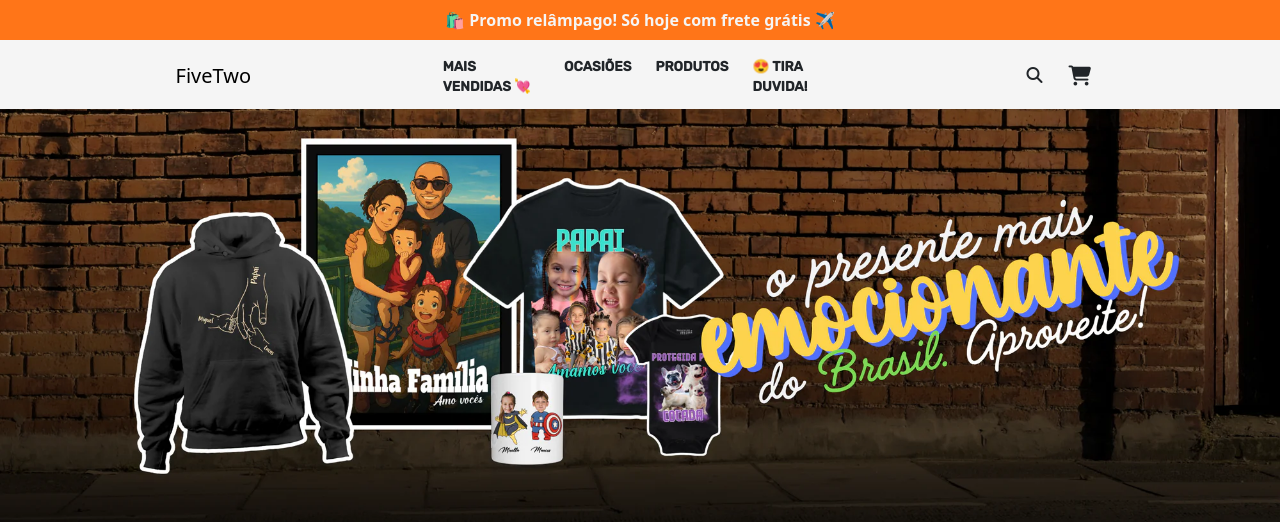
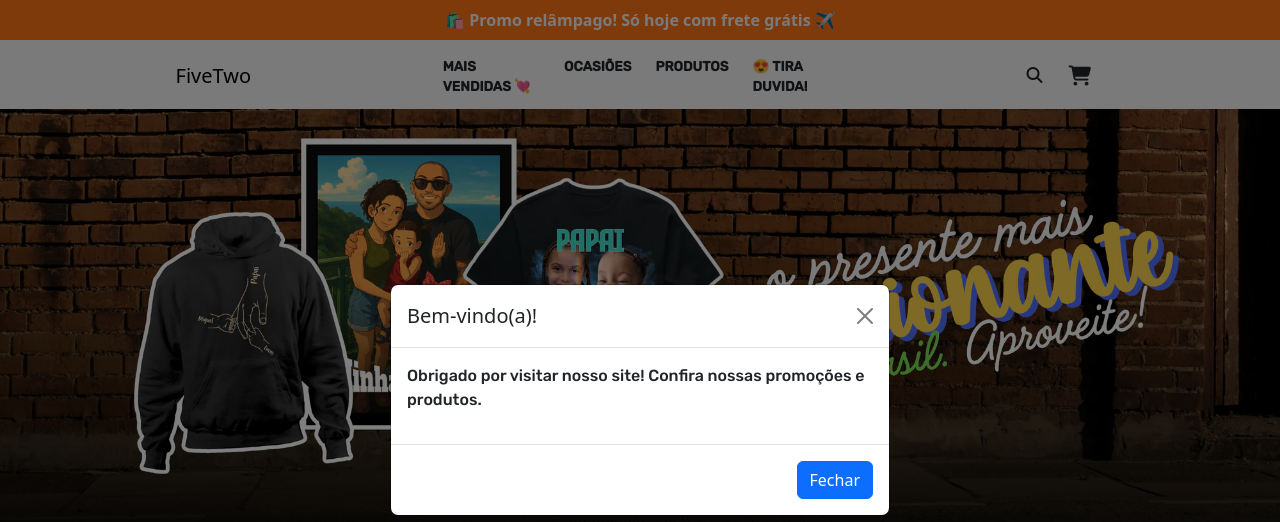
Before and after one commit to carlosnotlemos/fivetwo_django, a Django app: page / in a window 1280 px wide. Shown: the top 522 px of the page. Run offline with Django 5.2, Linux system fonts and the light colour scheme; some libraries are stand-ins or nearby versions; grey boxes are pictures that could not be loaded.

Commit message:
feat(base.html): add welcome modal and organize files

```diff
--- a/static/landing/js/base.js
+++ b/static/landing/js/base.js
@@ -1,2 +1,3 @@
 import './button_scroll.js';
 import './carouselSugestion_mobile.js';
+import './modalWelcome.js';
--- /dev/null
+++ b/static/landing/js/modalWelcome.js
@@ -0,0 +1,7 @@
+document.addEventListener("DOMContentLoaded", function () {
+  if (!sessionStorage.getItem("welcomeShown")) {
+    var welcomeModal = new bootstrap.Modal(document.getElementById('welcomeModal'));
+    welcomeModal.show();
+    sessionStorage.setItem("welcomeShown", "true");
+  }
+});
--- /dev/null
+++ b/templates/modals/_modal_mobile.html
@@ -0,0 +1,28 @@
+<!--MODAL PARA MOBILE COM FULLSCREEN-->
+<div class="modal fade" id="menuModal" tabindex="-1" aria-labelledby="menuModalLabel" aria-hidden="true">
+  <div class="modal-dialog modal-fullscreen-sm-down p-2">
+    <div class="modal-content rounded-3">
+      <div class="p-3 d-flex">
+        <button type="button" class="circle-btn btn-modal-size align-items-center justify-content-center" data-bs-dismiss="modal" aria-label="Fechar">
+          <i class="fa-solid fa-x"></i>
+        </button>
+      </div>
+      <div class="modal-body d-flex flex-column justify-content-between">
+        <div class="flex-grow-1 overflow-auto">
+          <nav class="nav flex-column modal-link h5">
+            <a href="#">Problemas no pedido ? 🚨</a>
+            <a href="#">As Mais Vendidas 🎉</a>
+            <a href="#">Ocasiões</a>
+            <a href="#">Produtos 📲</a>
+            <a href="#">Tira Dúvida! 🤌</a>
+            <a href="#">Categorias ⭐</a>
+          </nav>
+        </div>
+        <div class="social-icons d-flex justify-content-center mt-4 border-top">
+          <a href="https://www.instagram.com/fivetwo.tshirt/" target="_blank"><i class="fab fa-instagram fa-lg"></i></a>
+          <a href="https://wa.me/85986540523" target="_blank"><i class="fab fa-whatsapp fa-lg"></i></a>
+        </div>
+      </div>
+    </div>
+  </div>
+</div>
--- /dev/null
+++ b/templates/modals/_modal_welcome.html
@@ -0,0 +1,17 @@
+<!-- MODAL DE BOAS VINDAS -->
+<div class="modal fade" id="welcomeModal" tabindex="-1" aria-labelledby="welcomeModalLabel" aria-hidden="true">
+  <div class="modal-dialog modal-dialog-centered">
+    <div class="modal-content rounded-3">
+      <div class="modal-header">
+        <h5 class="modal-title" id="welcomeModalLabel">Bem-vindo(a)!</h5>
+        <button type="button" class="btn-close" data-bs-dismiss="modal" aria-label="Fechar"></button>
+      </div>
+      <div class="modal-body">
+        <p>Obrigado por visitar nosso site! Confira nossas promoções e produtos.</p>
+      </div>
+      <div class="modal-footer">
+        <button type="button" class="btn btn-primary" data-bs-dismiss="modal">Fechar</button>
+      </div>
+    </div>
+  </div>
+</div>
```
Also changed, not shown: templates/base.html (+3 -31 lines).
